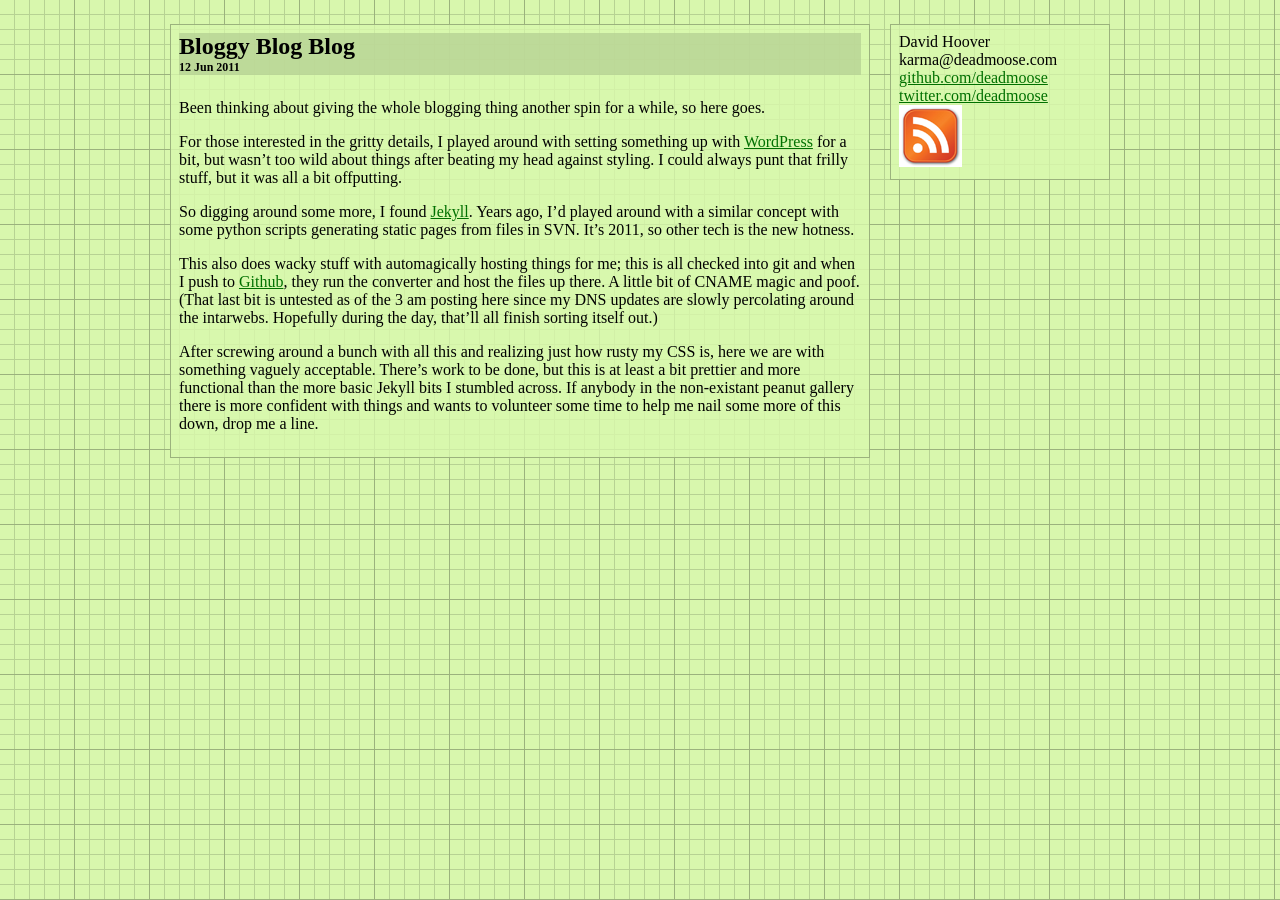
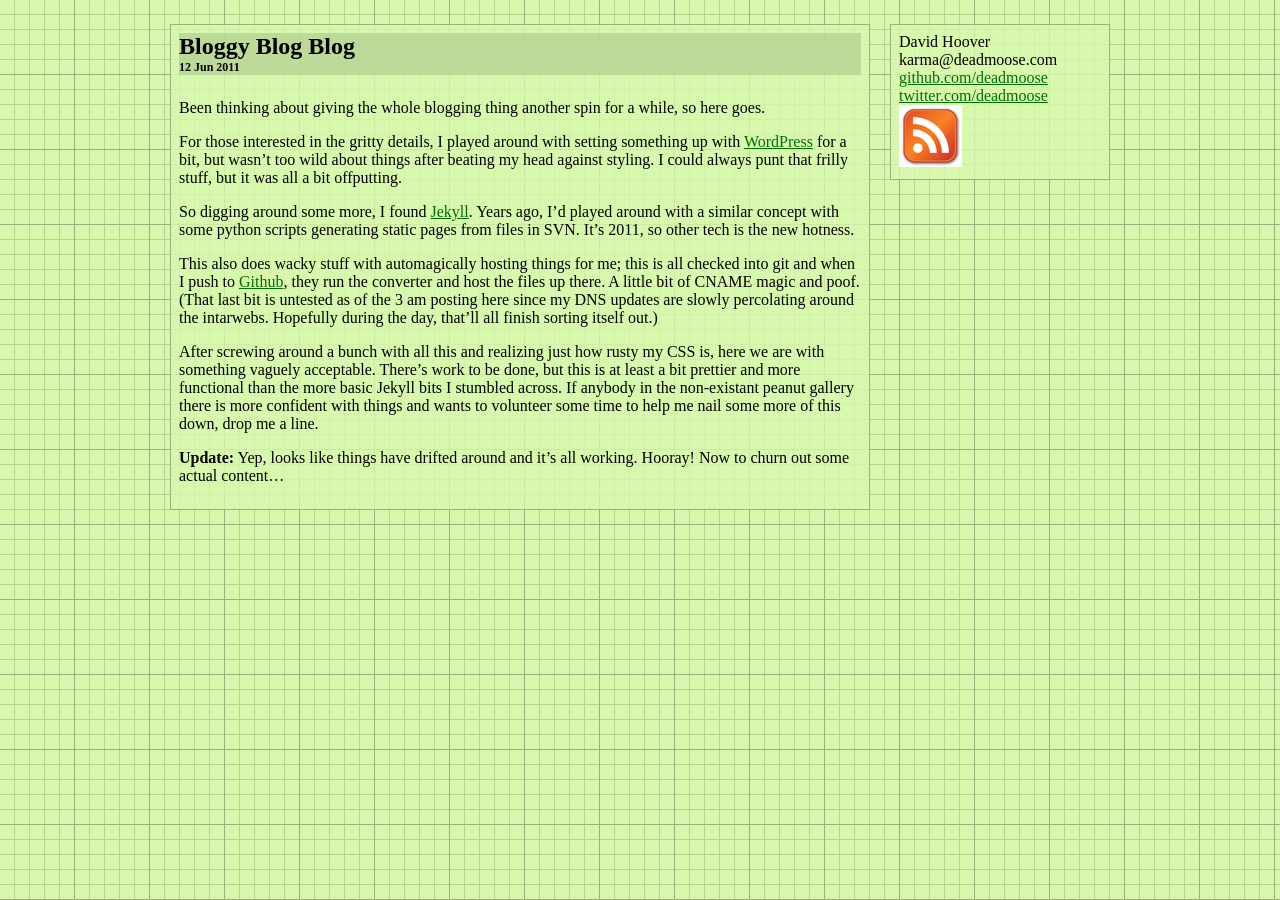
Before and after one commit to deadmoose/deadmoose.github.com, a Jekyll site: the page built from _posts/2011-06-12-bloggy-blog-blog.markdown, in a window 1280 px wide. Built offline with Jekyll 4.4.1, drawn with Linux system fonts in a browser that asks for light colours; Markdown is read by kramdown in place of the engine named in the settings.

Commit message:
DNS updated & all works as planned. Yay.

```diff
--- a/_posts/2011-06-12-bloggy-blog-blog.markdown
+++ b/_posts/2011-06-12-bloggy-blog-blog.markdown
@@ -30,3 +30,6 @@ but this is at least a bit prettier and more functional than the more basic
 Jekyll bits I stumbled across. If anybody in the non-existant peanut gallery
 there is more confident with things and wants to volunteer some time to help
 me nail some more of this down, drop me a line.
+
+**Update:** Yep, looks like things have drifted around and it's all working.
+Hooray! Now to churn out some actual content...
```
